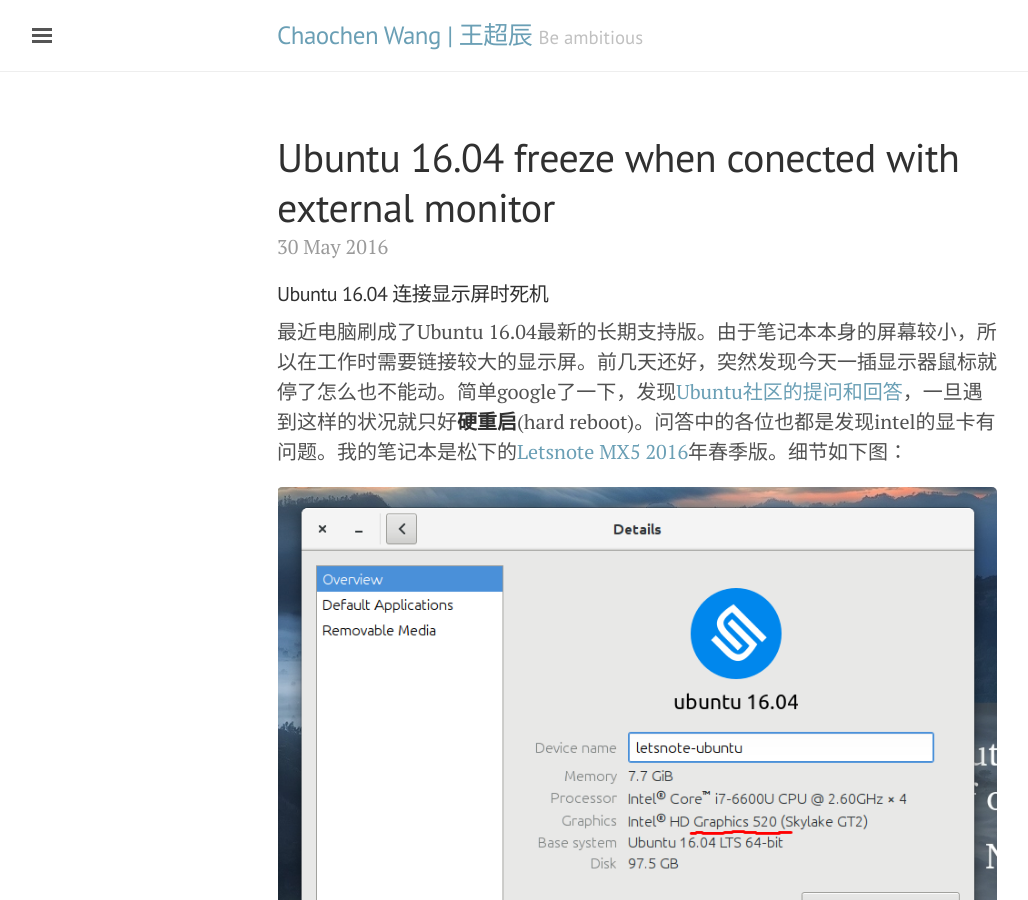
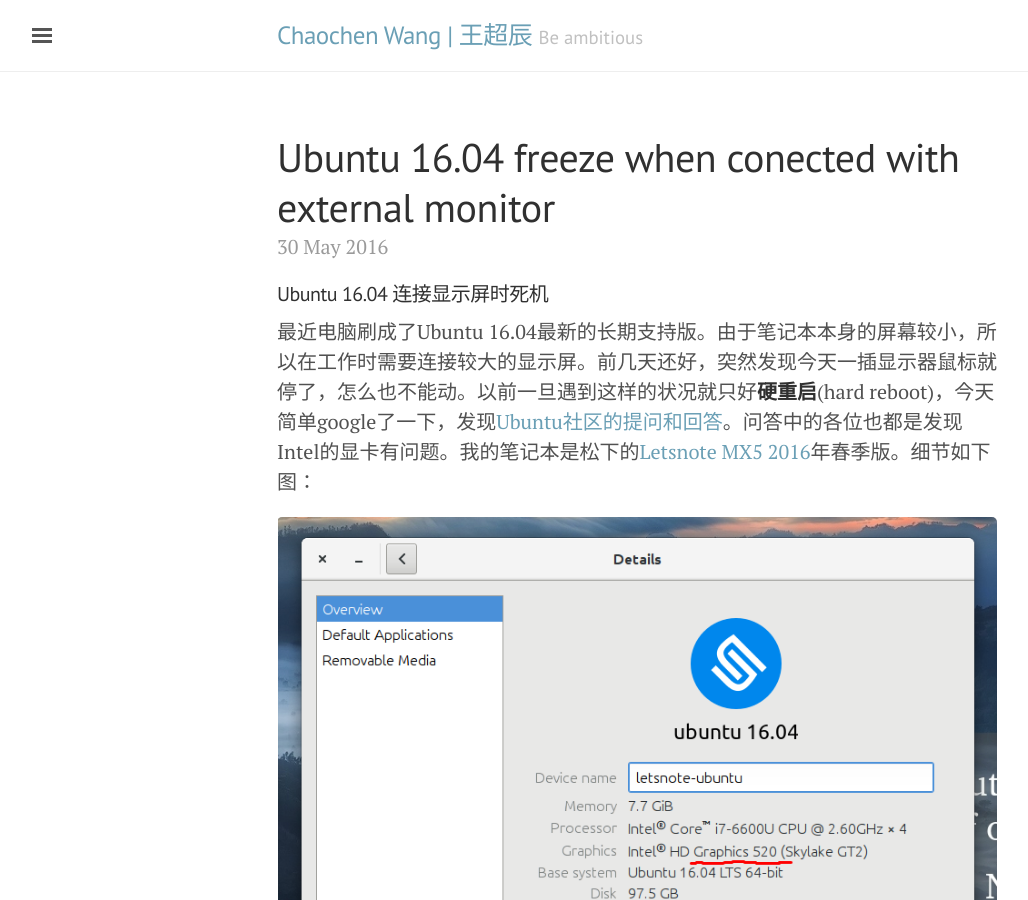
Before and after one commit to cjjcwang/winterwang.github.io, a Jekyll site: the page built from _posts/2016-05-30-Ubuntu_16.04-monitor.md, in a window 1280 px wide and 900 px high. Shown: the whole window, without its empty margins (3-1031 px from the left). Built offline with Jekyll 4.4.1, drawn with Linux system fonts in a browser that asks for light colours; comment, search, counter and statistics services are not loaded.

Commit message:
modified

```diff
--- a/_posts/2016-05-30-Ubuntu_16.04-monitor.md
+++ b/_posts/2016-05-30-Ubuntu_16.04-monitor.md
@@ -9,7 +9,7 @@
 
 #### Ubuntu 16.04 连接显示屏时死机
 
-  最近电脑刷成了Ubuntu 16.04最新的长期支持版。由于笔记本本身的屏幕较小，所以在工作时需要链接较大的显示屏。前几天还好，突然发现今天一插显示器鼠标就停了怎么也不能动。简单google了一下，发现[Ubuntu社区的提问和回答](http://askubuntu.com/questions/762373/laptop-freezes-after-connecting-external-monitor-since-16-04-update)，一旦遇到这样的状况就只好**硬重启**(hard reboot)。问答中的各位也都是发现intel的显卡有问题。我的笔记本是松下的[Letsnote MX5 2016](http://panasonic.jp/pc/products/mx5h/)年春季版。细节如下图：
+  最近电脑刷成了Ubuntu 16.04最新的长期支持版。由于笔记本本身的屏幕较小，所以在工作时需要连接较大的显示屏。前几天还好，突然发现今天一插显示器鼠标就停了，怎么也不能动。以前一旦遇到这样的状况就只好**硬重启**(hard reboot)，今天简单google了一下，发现[Ubuntu社区的提问和回答](http://askubuntu.com/questions/762373/laptop-freezes-after-connecting-external-monitor-since-16-04-update)。问答中的各位也都是发现Intel的显卡有问题。我的笔记本是松下的[Letsnote MX5 2016](http://panasonic.jp/pc/products/mx5h/)年春季版。细节如下图：
 
 {:.text-center img}
 ![details](/image/Details_001.png)
```
